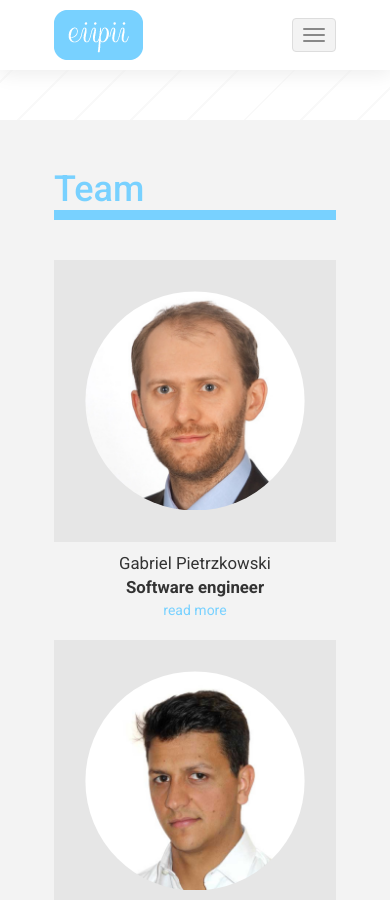
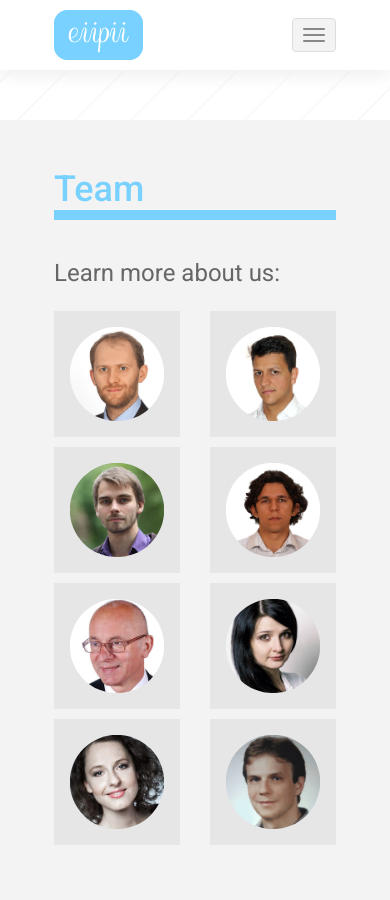
Before and after one commit to eiipii/eiipiihomepage, a Jekyll site: the page built from index.html, in a window 390 px wide and 900 px high, scrolled down 1819 px. Built offline with Jekyll 4.4.1, drawn with Linux system fonts in a browser that asks for light colours; nearby versions of some CDN libraries; the list of posts is cut into pages by our own code; some of the changed text lies outside the part shown.

Commit message:
changes to the Team section on mobiles, to escape long long scrolling - no labels, 2 photos in row

```diff
--- a/assets/css/main.scss
+++ b/assets/css/main.scss
@@ -153,6 +153,13 @@ body {
     }
   }
 
+  .mobile-team-text {
+    color: $color-dark-txt;
+    font-weight: normal;
+    margin-top: 0;
+    margin-bottom: 25px;
+  }
+
   .team-photo {
     padding: 10%;
     @media only screen and (min-width: 992px) {
--- a/index.html
+++ b/index.html
@@ -99,42 +99,43 @@ layout: main
                 <h1 class="blue-section-title">Team</h1>
             </div>
         </div>
+        <div class="row visible-xs visible-sm"><div class="col-xs-12"><h3 class="mobile-team-text">Learn more about us:</h3></div></div>
         <div class="row">
-            <div class="col-md-3">
+            <div class="col-md-3 col-xs-6">
                 <a href="/persona.html?team=0" class="thumbnail">
                     <img src="assets/images/team/900x900/gabriel_900.jpg" class="img-circle img-responsive team-photo">
                 </a>
-                <div class="team-text-div">
+                <div class="team-text-div hidden-xs hidden-sm">
                     <p class="team-text-name">Gabriel Pietrzkowski</p>
                     <p class="team-text-position">Software engineer</p>
                     <p><a href="/persona.html?team=0">read more</a></p>
                 </div>
             </div>
-            <div class="col-md-3">
+            <div class="col-md-3 col-xs-6">
                 <a href="/persona.html?team=1" class="thumbnail">
                     <img src="assets/images/team/900x900/matamoros_900.jpg" class="img-circle img-responsive team-photo">
                 </a>
-                <div class="team-text-div">
+                <div class="team-text-div hidden-xs hidden-sm">
                     <p class="team-text-name">Antonio Matamoros Ochman</p>
                     <p class="team-text-position">Software engineer</p>
                     <p><a href="/persona.html?team=1">read more</a></p>
                 </div>
             </div>
-            <div class="col-md-3">
+            <div class="col-md-3 col-xs-6">
                 <a href="/persona.html?team=2" class="thumbnail">
                     <img src="assets/images/team/900x900/gora_900.jpg" class="img-circle img-responsive team-photo">
                 </a>
-                <div class="team-text-div">
+                <div class="team-text-div hidden-xs hidden-sm">
                     <p class="team-text-name">Michał Góra</p>
                     <p class="team-text-position">Software engineer</p>
                     <p><a href="/persona.html?team=2">read more</a></p>
                 </div>
             </div>
-            <div class="col-md-3">
+            <div class="col-md-3 col-xs-6">
                 <a href="/persona.html?team=3" class="thumbnail">
                     <img src="assets/images/team/900x900/pawelszklarz_900.jpg" class="img-circle img-responsive team-photo">
                 </a>
-                <div class="team-text-div">
+                <div class="team-text-div hidden-xs hidden-sm">
                     <p class="team-text-name">Paweł Cesar Sanjuan Szklarz</p>
                     <p class="team-text-position">Founder & CTO</p>
                     <p><a href="/persona.html?team=3">read more</a></p>
@@ -142,45 +143,45 @@ layout: main
             </div>
         </div>
         <div class="row">
-            <div class="col-md-3">
+            <div class="col-md-3 col-xs-6">
                 <a href="/persona.html?team=4" class="thumbnail">
                     <img src="assets/images/team/900x900/MAREK_900.jpg"
                          class="img-circle img-responsive team-photo">
                 </a>
-                <div class="team-text-div">
+                <div class="team-text-div hidden-xs hidden-sm">
                     <p class="team-text-name">Marek Paweł Janiec</p>
                     <p class="team-text-position">CEO</p>
                     <p><a href="/persona.html?team=4">read more</a></p>
                 </div>
             </div>
-            <div class="col-md-3">
+            <div class="col-md-3 col-xs-6">
                 <a href="/persona.html?team=5" class="thumbnail">
                     <img src="assets/images/team/900x900/OLGA_900.jpg"
                          class="img-circle img-responsive team-photo">
                 </a>
-                <div class="team-text-div">
+                <div class="team-text-div hidden-xs hidden-sm">
                     <p class="team-text-name">Olga Kurman</p>
                     <p class="team-text-position">Tester</p>
                     <p><a href="/persona.html?team=5">read more</a></p>
                 </div>
             </div>
-            <div class="col-md-3">
+            <div class="col-md-3 col-xs-6">
                 <a href="/persona.html?team=6" class="thumbnail">
                     <img src="assets/images/team/900x900/MARIA_900.jpg"
                          class="img-circle img-responsive team-photo">
                 </a>
-                <div class="team-text-div">
+                <div class="team-text-div hidden-xs hidden-sm">
                     <p class="team-text-name">Maria Sanjuan-Janiec</p>
                     <p class="team-text-position">Graphic designer</p>
                     <p><a href="/persona.html?team=6">read more</a></p>
                 </div>
             </div>
-            <div class="col-md-3">
+            <div class="col-md-3 col-xs-6">
                 <a href="/persona.html?team=7" class="thumbnail">
                     <img src="assets/images/team/900x900/balabaniak_900.jpg"
                          class="img-circle img-responsive team-photo">
                 </a>
-                <div class="team-text-div">
+                <div class="team-text-div hidden-xs hidden-sm">
                     <p class="team-text-name">Tomasz Bałabaniak</p>
                     <p class="team-text-position">Financial Officer</p>
                     <p><a href="/persona.html?team=7">read more</a></p>
```
